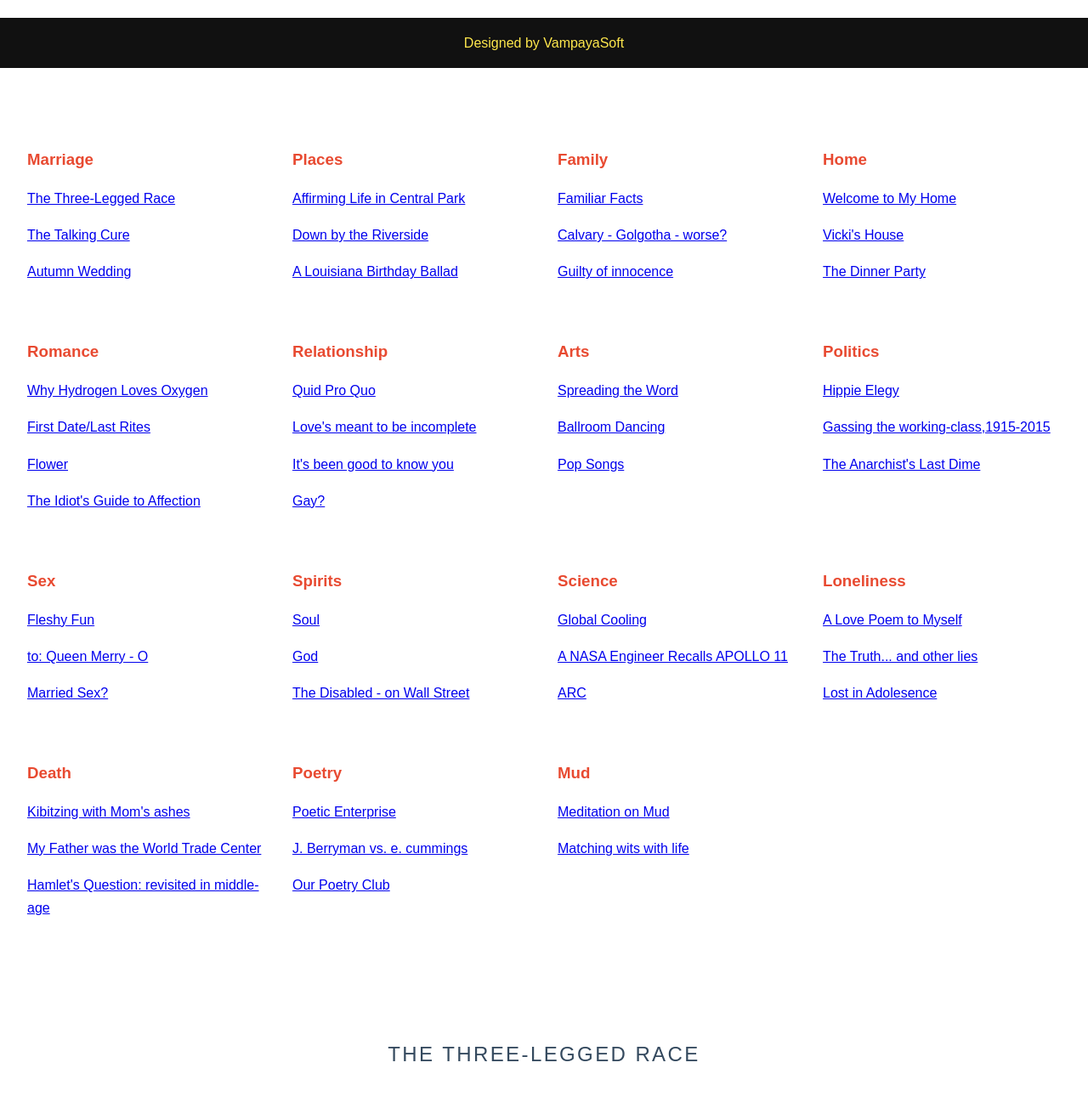
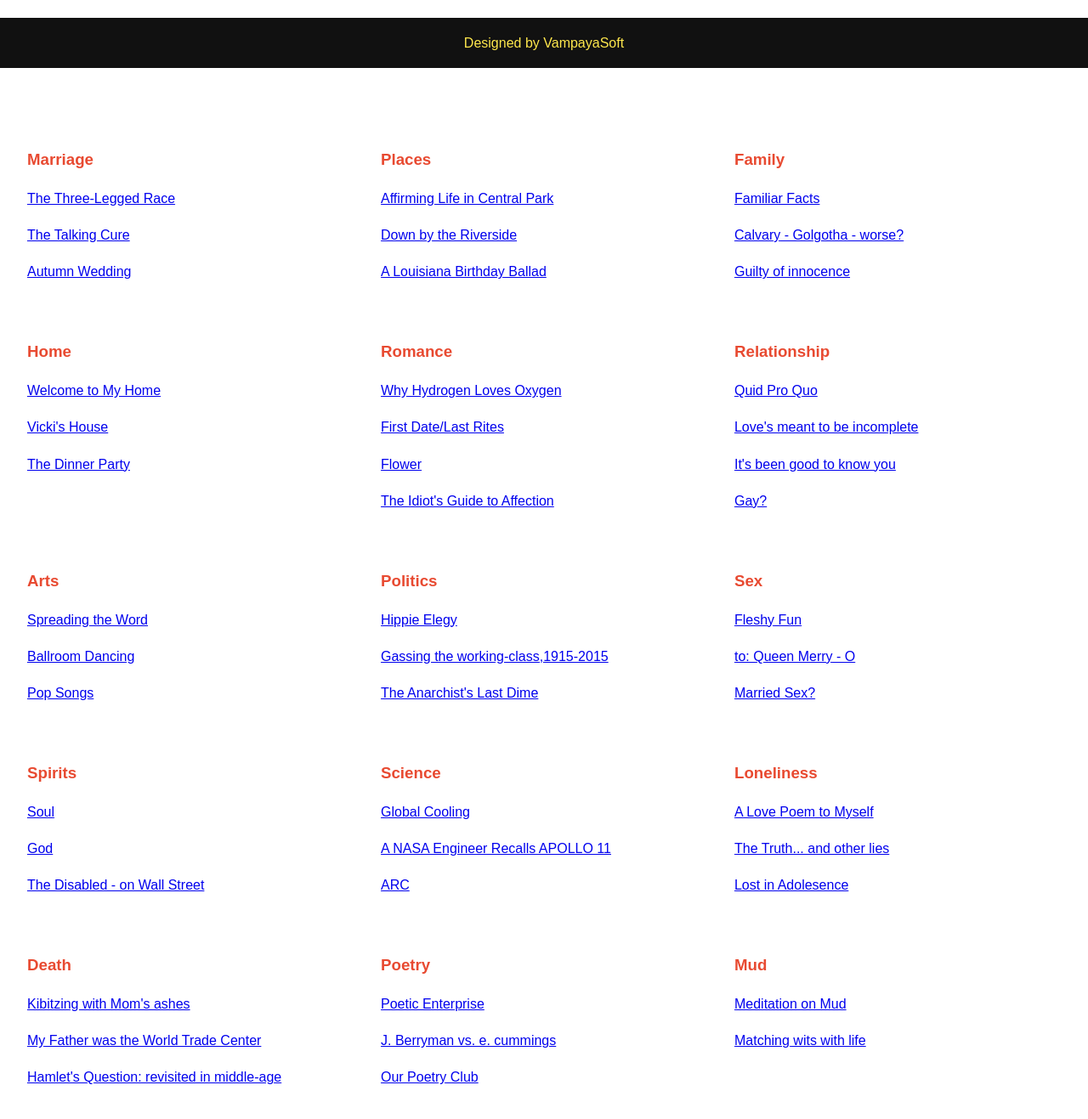
Before and after one commit to tomtobybarton/tomtobybarton.github.io, a plain HTML site: page index.html in a window 1280 px wide. Shown: the part 720-2037 px from the top of the page at 85% size. Drawn offline with nearby package versions, Linux system fonts and the light colour scheme; a script that the page names is missing.

Commit message:
small changes in index.html

```diff
--- a/index.html
+++ b/index.html
@@ -46,7 +46,7 @@
     <div id="poems" class="content">
         <h2 class="content-head is-center">Poems</h2>
         <div class="pure-g">
-          <div class="l-box pure-u-1 pure-u-md-1-2 pure-u-lg-1-4">
+          <div class="l-box pure-u-1 pure-u-md-1-2 pure-u-lg-1-3">
                 <h3 class="content-subhead">
                     Marriage
                 </h3>
@@ -60,7 +60,7 @@
                     <a href="#m3">Autumn Wedding</a>
                 </p>
             </div>
-            <div class="l-box pure-u-1 pure-u-md-1-2 pure-u-lg-1-4">
+            <div class="l-box pure-u-1 pure-u-md-1-2 pure-u-lg-1-3">
                   <h3 class="content-subhead">
                       Places
                   </h3>
@@ -74,7 +74,7 @@
                       <a href="#p3">A Louisiana Birthday Ballad</a>
                   </p>
             </div>
-            <div class="l-box pure-u-1 pure-u-md-1-2 pure-u-lg-1-4">
+            <div class="l-box pure-u-1 pure-u-md-1-2 pure-u-lg-1-3">
                   <h3 class="content-subhead">
                       Family
                   </h3>
@@ -88,7 +88,7 @@
                       <a href="#f3">Guilty of innocence</a>
                   </p>
             </div>
-            <div class="l-box pure-u-1 pure-u-md-1-2 pure-u-lg-1-4">
+            <div class="l-box pure-u-1 pure-u-md-1-2 pure-u-lg-1-3">
                   <h3 class="content-subhead">
                       Home
                   </h3>
@@ -102,7 +102,7 @@
                       <a href="#h3">The Dinner Party</a>
                   </p>
             </div>
-            <div class="l-box pure-u-1 pure-u-md-1-2 pure-u-lg-1-4">
+            <div class="l-box pure-u-1 pure-u-md-1-2 pure-u-lg-1-3">
                   <h3 class="content-subhead">
                       Romance
                   </h3>
@@ -119,7 +119,7 @@
                       <a href="#r4">The Idiot's Guide to Affection</a>
                   </p>
               </div>
-              <div class="l-box pure-u-1 pure-u-md-1-2 pure-u-lg-1-4">
+              <div class="l-box pure-u-1 pure-u-md-1-2 pure-u-lg-1-3">
                     <h3 class="content-subhead">
                         Relationship
                     </h3>
@@ -136,7 +136,7 @@
                         <a href="#r8">Gay?</a>
                     </p>
                 </div>
-                <div class="l-box pure-u-1 pure-u-md-1-2 pure-u-lg-1-4">
+                <div class="l-box pure-u-1 pure-u-md-1-2 pure-u-lg-1-3">
                       <h3 class="content-subhead">
                           Arts
                       </h3>
@@ -150,7 +150,7 @@
                           <a href="#a3">Pop Songs</a>
                       </p>
                 </div>
-                <div class="l-box pure-u-1 pure-u-md-1-2 pure-u-lg-1-4">
+                <div class="l-box pure-u-1 pure-u-md-1-2 pure-u-lg-1-3">
                       <h3 class="content-subhead">
                           Politics
                       </h3>
@@ -164,7 +164,7 @@
                           <a href="#p6">The Anarchist's Last Dime</a>
                       </p>
                 </div>
-                <div class="l-box pure-u-1 pure-u-md-1-2 pure-u-lg-1-4">
+                <div class="l-box pure-u-1 pure-u-md-1-2 pure-u-lg-1-3">
                       <h3 class="content-subhead">
                           Sex
                       </h3>
@@ -178,7 +178,7 @@
                           <a href="#s3">Married Sex?</a>
                       </p>
                 </div>
-                <div class="l-box pure-u-1 pure-u-md-1-2 pure-u-lg-1-4">
+                <div class="l-box pure-u-1 pure-u-md-1-2 pure-u-lg-1-3">
                       <h3 class="content-subhead">
                           Spirits
                       </h3>
@@ -192,7 +192,7 @@
                           <a href="#s6">The Disabled - on Wall Street</a>
                       </p>
                 </div>
-                <div class="l-box pure-u-1 pure-u-md-1-2 pure-u-lg-1-4">
+                <div class="l-box pure-u-1 pure-u-md-1-2 pure-u-lg-1-3">
                       <h3 class="content-subhead">
                           Science
                       </h3>
@@ -206,7 +206,7 @@
                           <a href="#s9">ARC</a>
                       </p>
                 </div>
-                <div class="l-box pure-u-1 pure-u-md-1-2 pure-u-lg-1-4">
+                <div class="l-box pure-u-1 pure-u-md-1-2 pure-u-lg-1-3">
                       <h3 class="content-subhead">
                           Loneliness
                       </h3>
@@ -220,7 +220,7 @@
                           <a href="#l3">Lost in Adolesence</a>
                       </p>
                 </div>
-                <div class="l-box pure-u-1 pure-u-md-1-2 pure-u-lg-1-4">
+                <div class="l-box pure-u-1 pure-u-md-1-2 pure-u-lg-1-3">
                       <h3 class="content-subhead">
                           Death
                       </h3>
@@ -234,7 +234,7 @@
                           <a href="#d3">Hamlet's Question: revisited in middle-age</a>
                       </p>
                 </div>
-                <div class="l-box pure-u-1 pure-u-md-1-2 pure-u-lg-1-4">
+                <div class="l-box pure-u-1 pure-u-md-1-2 pure-u-lg-1-3">
                       <h3 class="content-subhead">
                           Poetry
                       </h3>
@@ -248,7 +248,7 @@
                           <a href="#p9">Our Poetry Club</a>
                       </p>
                 </div>
-                <div class="l-box pure-u-1 pure-u-md-1-2 pure-u-lg-1-4">
+                <div class="l-box pure-u-1 pure-u-md-1-2 pure-u-lg-1-3">
                       <h3 class="content-subhead">
                           Mud
                       </h3>
```
